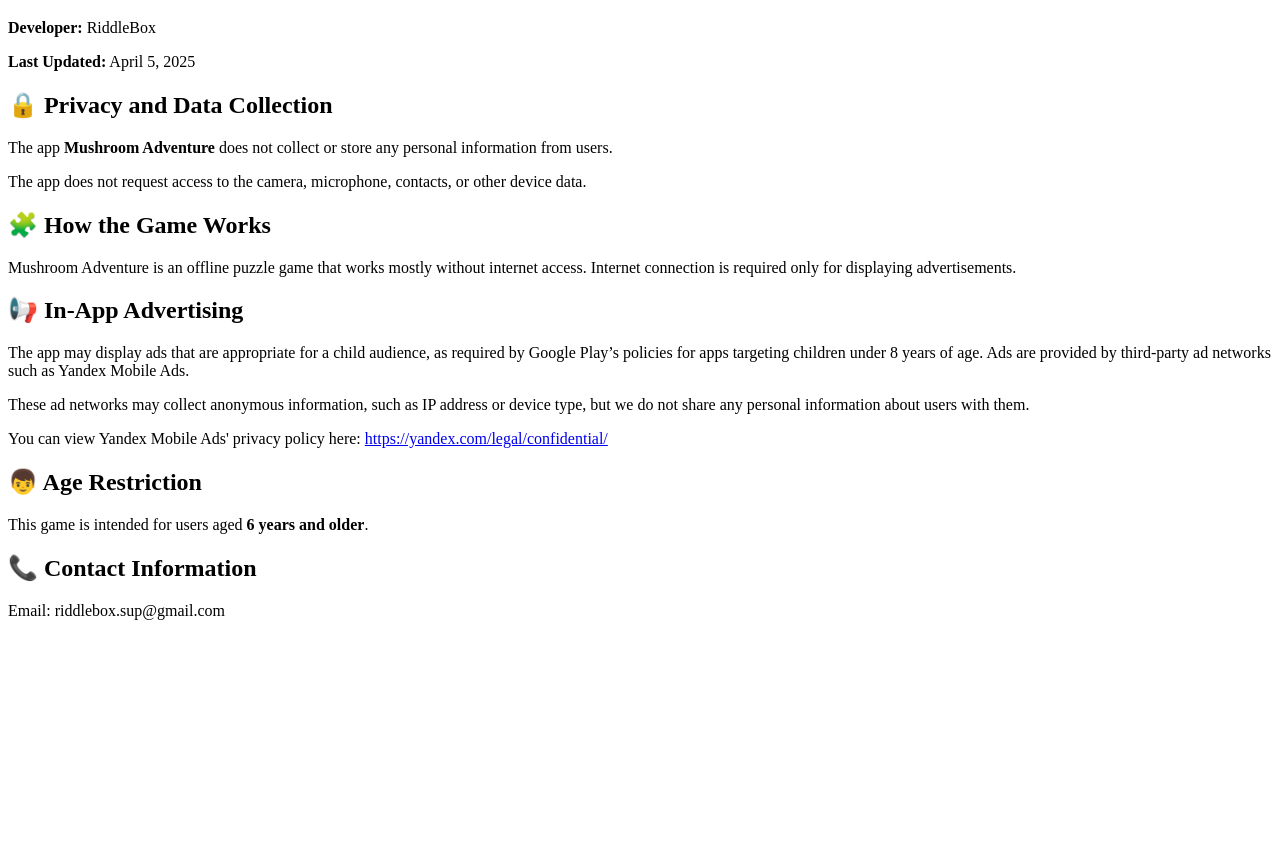
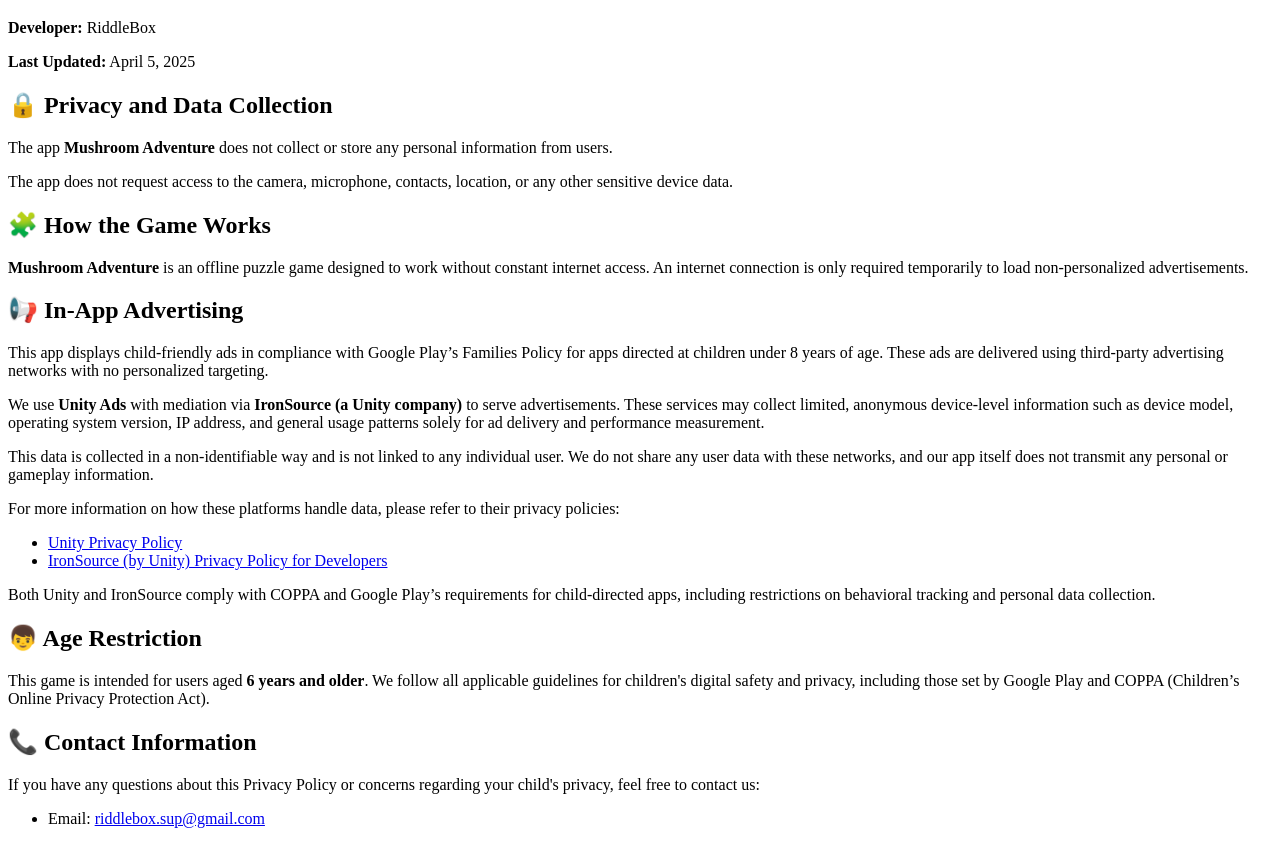
Before and after one commit to RiddleBox-games/MushroomAdventure_privacy-policy, a plain HTML site: page index.html in a window 1280 px wide. Shown: the part 61-905 px from the top of the page. Before the commit the page ends 800 px from the top, so only its background shows below. Drawn offline with Linux system fonts and the light colour scheme.

Commit message:
Update index.html

```diff
--- a/index.html
+++ b/index.html
@@ -11,21 +11,31 @@
 
   <h2>🔒 Privacy and Data Collection</h2>
   <p>The app <strong>Mushroom Adventure</strong> does not collect or store any personal information from users.</p>
-  <p>The app does not request access to the camera, microphone, contacts, or other device data.</p>
+  <p>The app does not request access to the camera, microphone, contacts, location, or any other sensitive device data.</p>
 
   <h2>🧩 How the Game Works</h2>
-  <p>Mushroom Adventure is an offline puzzle game that works mostly without internet access. Internet connection is required only for displaying advertisements.</p>
+  <p><strong>Mushroom Adventure</strong> is an offline puzzle game designed to work without constant internet access. An internet connection is only required temporarily to load non-personalized advertisements.</p>
 
   <h2>📢 In-App Advertising</h2>
-  <p>The app may display ads that are appropriate for a child audience, as required by Google Play’s policies for apps targeting children under 8 years of age. Ads are provided by third-party ad networks such as Yandex Mobile Ads.</p>
-  <p>These ad networks may collect anonymous information, such as IP address or device type, but we do not share any personal information about users with them.</p>
-  <p>You can view Yandex Mobile Ads' privacy policy here:
-  <a href="https://yandex.com/legal/confidential/">https://yandex.com/legal/confidential/</a></p>
+  <p>This app displays child-friendly ads in compliance with Google Play’s Families Policy for apps directed at children under 8 years of age. These ads are delivered using third-party advertising networks with no personalized targeting.</p>
+  <p>We use <strong>Unity Ads</strong> with mediation via <strong>IronSource (a Unity company)</strong> to serve advertisements. These services may collect limited, anonymous device-level information such as device model, operating system version, IP address, and general usage patterns solely for ad delivery and performance measurement.</p>
+  <p>This data is collected in a non-identifiable way and is not linked to any individual user. We do not share any user data with these networks, and our app itself does not transmit any personal or gameplay information.</p>
+
+  <p>For more information on how these platforms handle data, please refer to their privacy policies:</p>
+  <ul>
+    <li><a href="https://unity.com/legal/privacy-policy" target="_blank">Unity Privacy Policy</a></li>
+    <li><a href="https://developers.is.com/ironsource-mobile/ios/privacy-policy/" target="_blank">IronSource (by Unity) Privacy Policy for Developers</a></li>
+  </ul>
+
+  <p>Both Unity and IronSource comply with COPPA and Google Play’s requirements for child-directed apps, including restrictions on behavioral tracking and personal data collection.</p>
 
   <h2>👦 Age Restriction</h2>
-  <p>This game is intended for users aged <strong>6 years and older</strong>.</p>
+  <p>This game is intended for users aged <strong>6 years and older</strong>. We follow all applicable guidelines for children's digital safety and privacy, including those set by Google Play and COPPA (Children’s Online Privacy Protection Act).</p>
 
   <h2>📞 Contact Information</h2>
-  <p>Email: riddlebox.sup@gmail.com</p>
+  <p>If you have any questions about this Privacy Policy or concerns regarding your child's privacy, feel free to contact us:</p>
+  <ul>
+    <li>Email: <a href="mailto:riddlebox.sup@gmail.com">riddlebox.sup@gmail.com</a></li>
+  </ul>
 </body>
 </html>
```
